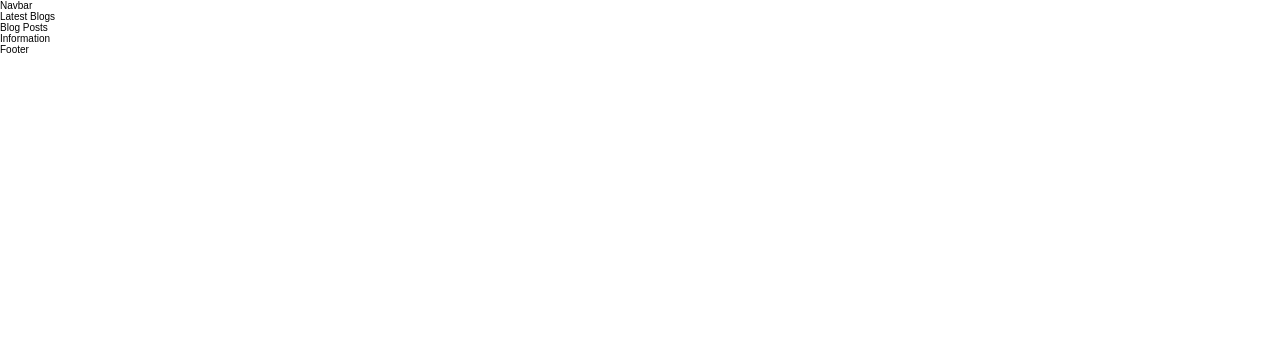
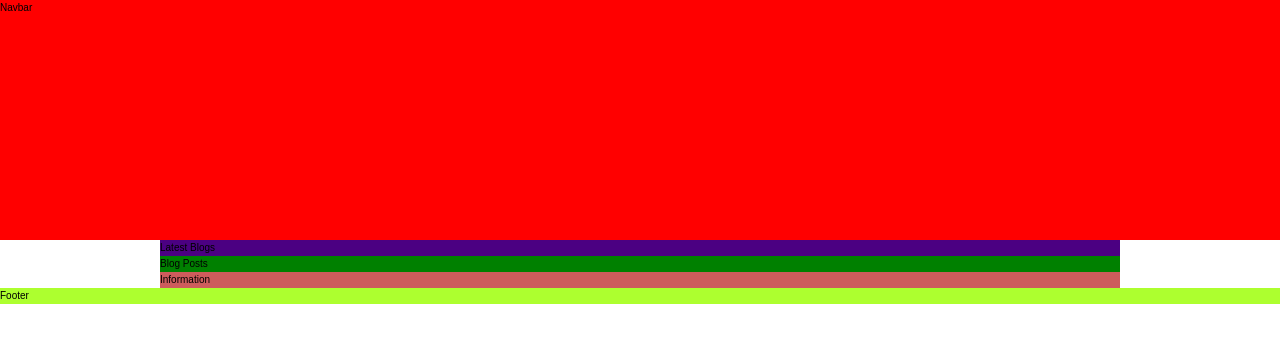
Before and after one commit to himankgoel1/ind21-hg-ui, a plain HTML site: page index.html in a window 1280 px wide. Drawn offline with Linux system fonts and the light colour scheme.

Commit message:
Completed basic layout

```diff
--- a/index.html
+++ b/index.html
@@ -7,19 +7,19 @@
     <meta name="viewport" content="width=device-width, initial-scale=1.0">
     <title>Document</title>
 </head>
-<body>
-    <navbar class="navbar">
+<body class="container">
+    <section class="navbar">
         Navbar
-    </navbar>
-    <div class="latest-blogs">
+    </section>
+    <section class="latest-blogs">
         Latest Blogs
-    </div>
-    <div class="blog-posts">
+    </section>
+    <section class="blog-posts">
         Blog Posts
-    </div>
-    <div class="information">
+    </section>
+    <section class="information">
         Information
-    </div>
+    </section>
     <footer class="footer">
         Footer
     </footer>
--- a/sass/_base.scss
+++ b/sass/_base.scss
@@ -18,4 +18,10 @@ html{
 
 body{
     font-family: $font-primary;
+    line-height: 1.6;
 }
+.container{
+    display: grid;
+    grid-template-rows: 30vh repeat(4,min-content);
+    grid-template-columns: repeat(8,minmax(min-content,1fr));
+}
--- a/sass/_blog-posts.scss
+++ b/sass/_blog-posts.scss
@@ -0,0 +1,4 @@
+.blog-posts{
+    background-color: green;
+    grid-column: 2/-2;
+}
--- a/sass/_footer.scss
+++ b/sass/_footer.scss
@@ -0,0 +1,4 @@
+.footer{
+    background-color: greenyellow;
+    grid-column: 1/-1;
+}
--- a/sass/_information.scss
+++ b/sass/_information.scss
@@ -0,0 +1,4 @@
+.information{
+    background-color: indianred;
+    grid-column: 2 /-2;
+}
--- a/sass/_latest-blogs.scss
+++ b/sass/_latest-blogs.scss
@@ -0,0 +1,4 @@
+.latest-blogs{
+    background-color: indigo;
+    grid-column: 2/-2;
+}
--- a/sass/_navbar.scss
+++ b/sass/_navbar.scss
@@ -0,0 +1,4 @@
+.navbar{
+    background-color: red;
+    grid-column: 1/-1;
+}
```
Also changed, not shown: assets/images/JTGPOD@2x.png (added), assets/images/Path 9408@2x.png (added), css/styles.css, 1 other file.
